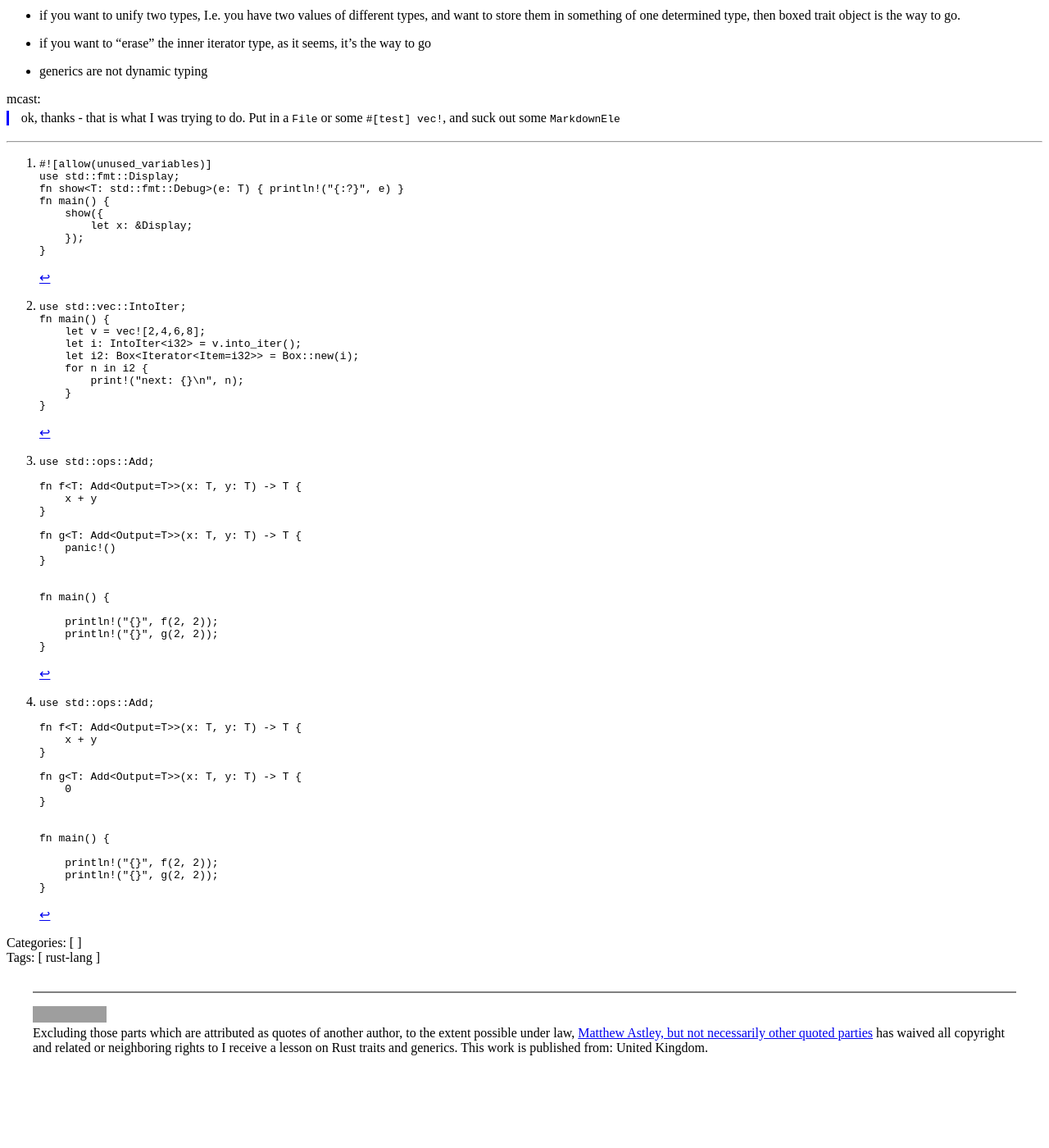
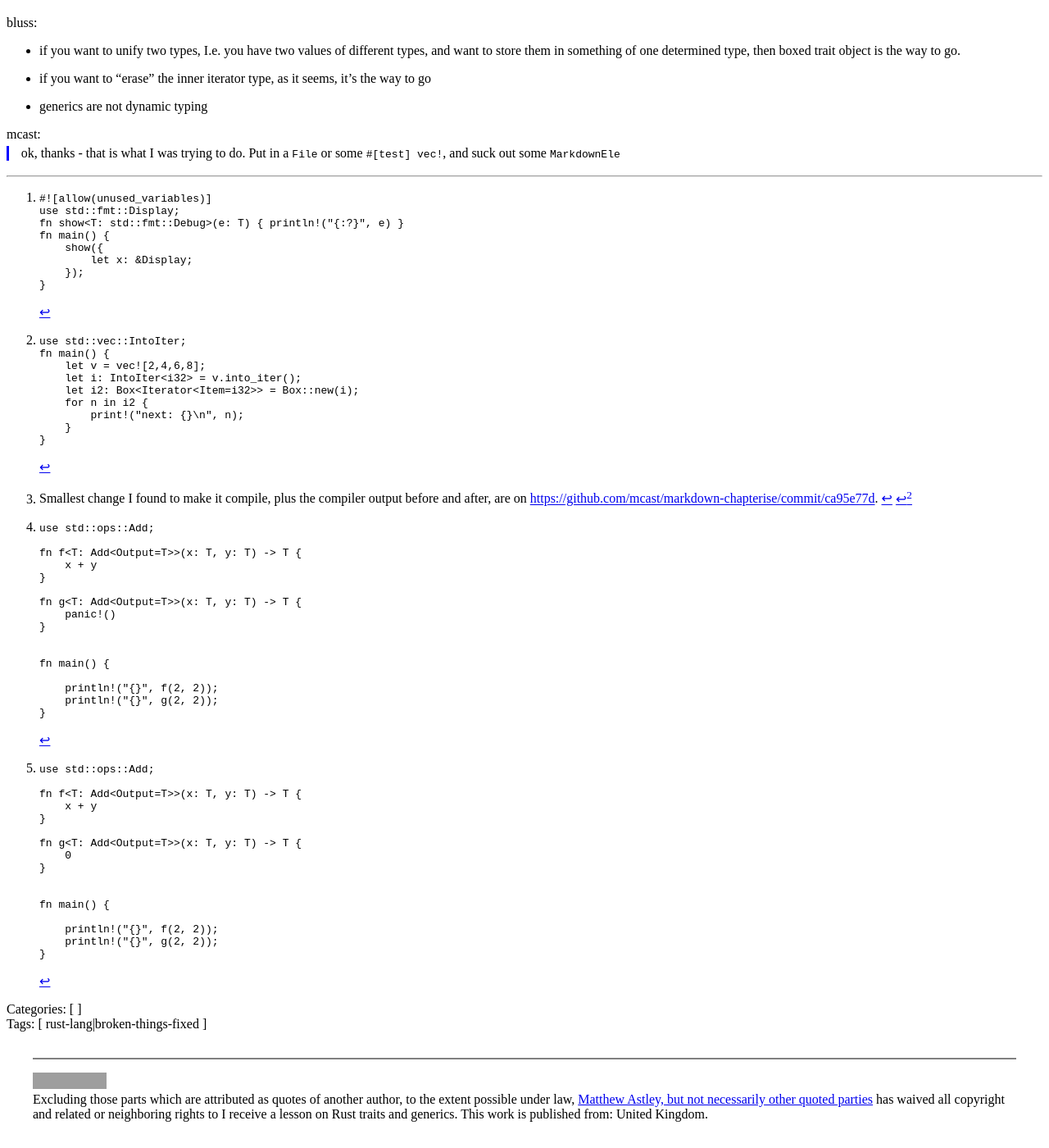
Before and after one commit to mcast/mcast.github.io, a Jekyll site: the page built from _posts/2015-07-15-rust-traits-generics.md, in a window 1280 px wide and 1400 px high, scrolled down 2398 px. Shown: the whole window at 82% size. Built offline with Jekyll 4.4.1, drawn with Linux system fonts in a browser that asks for light colours; before the commit the page ends 3717 px from its top, so only the background shows below that; some of the changed text lies outside the part shown; grey boxes are pictures that could not be loaded.

Commit message:
update: broken-things-fixed

```diff
--- a/_posts/2015-07-15-rust-traits-generics.md
+++ b/_posts/2015-07-15-rust-traits-generics.md
@@ -1,8 +1,8 @@
 ---
 title: I receive a lesson on Rust traits and generics
-tags: rust-lang
+tags: rust-lang broken-things-fixed
 copyright: CC0-quoting
-last_modified_at: 2015-07-16 08:58:49 +0100
+last_modified_at: 2015-07-16 20:06:58 +0100
 ---
 
 On how to hold trait objects, and how generics can confuse a Perl hacker.
@@ -80,7 +80,7 @@
 
 mcast:
 
-> hmm, boxing works for this example <http://is.gd/mtzZG8>[^boxiter] (even on stable, where I am) <i> [ but stable then was 1.1.0, and I had been using 1.0.0 for my tests ] </i>
+> hmm, boxing works for this example <http://is.gd/mtzZG8> [^boxiter] (even on stable, where I am) <i> [ but stable then was 1.1.0, and I had been using 1.0.0 for my tests ] </i>
 
 bluss:
 
@@ -115,7 +115,9 @@
 
 mcast:
 
-> the earlier one, where I was getting (apparent) tautologies <https://github.com/mcast/markdown-chapterise/commit/5b48c728>
+> the earlier one, where I was getting (apparent) tautologies <https://github.com/mcast/markdown-chapterise/commit/5b48c728> [^fixed]
+
+[^fixed]: Smallest change I found to make it compile, plus the compiler output before and after, are on <https://github.com/mcast/markdown-chapterise/commit/ca95e77d>.
 
 bluss:
 
@@ -128,8 +130,8 @@
 
 bluss:
 
-> ok first just two functions that add together things <http://is.gd/SLlk3a>[^addf]
-> your example is like changing the function `g` to this <http://is.gd/TdKXL0>[^addg]
+> ok first just two functions that add together things <http://is.gd/SLlk3a> [^addf]
+> your example is like changing the function `g` to this <http://is.gd/TdKXL0> [^addg]
 > `0` is of a type (say `i32`) and it implements addition just fine but we can't return `0` from function `g`, we promised to return type `T`.  In effect a generic type parameter is *user chosen* regardless if it is used in input function arguments or just in *input* type parameters.
 
 [^addf]:
@@ -180,7 +182,9 @@
 
 ### My code with the original problem
 
-There are several versions of this in the commit history alone, but I collected [`mdslurp.rs` and `mdstream.rs`](https://github.com/mcast/markdown-chapterise/commit/5b48c728) to <https://gist.github.com/anonymous/862e0f810673d396e516> == <https://play.rust-lang.org/?gist=862e0f810673d396e516&version=stable>.  The first error is what surprised me,
+There are several versions of this in the commit history alone, but I collected [`mdslurp.rs` and `mdstream.rs`](https://github.com/mcast/markdown-chapterise/commit/5b48c728) [^fixed] to <https://gist.github.com/anonymous/862e0f810673d396e516> == <https://play.rust-lang.org/?gist=862e0f810673d396e516&version=stable>.
+
+This first error is what surprised me,
 
 ~~~ console
 $ cargo test
```
